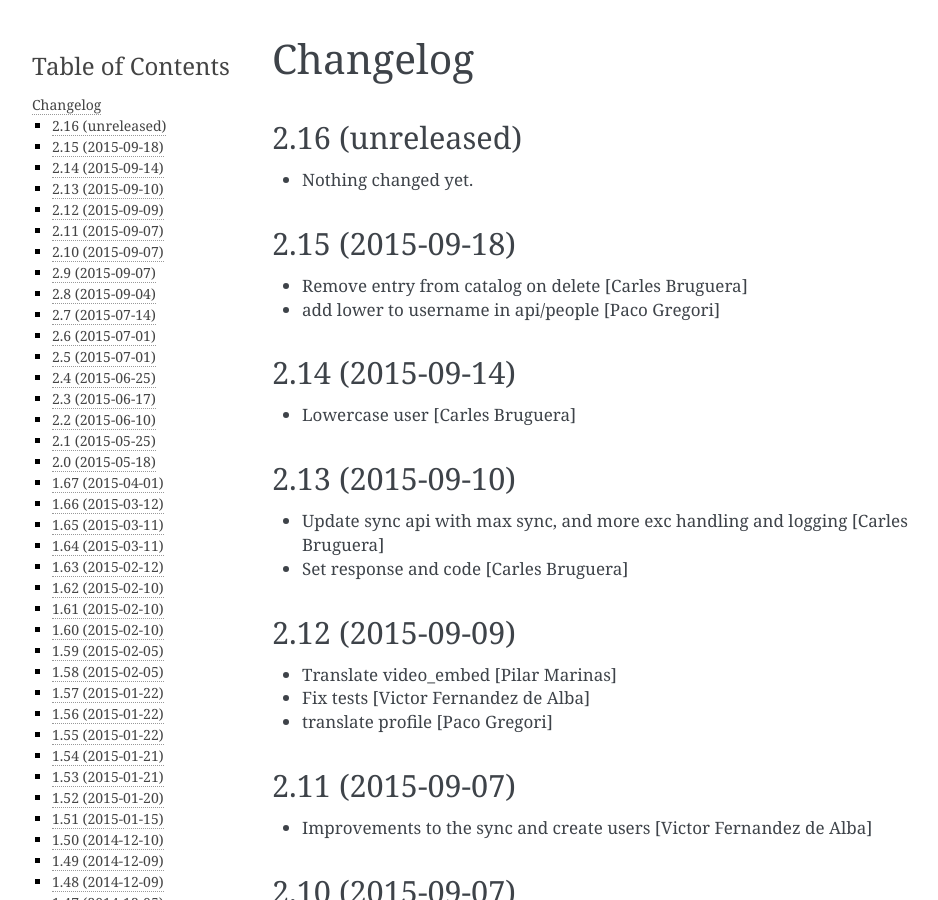
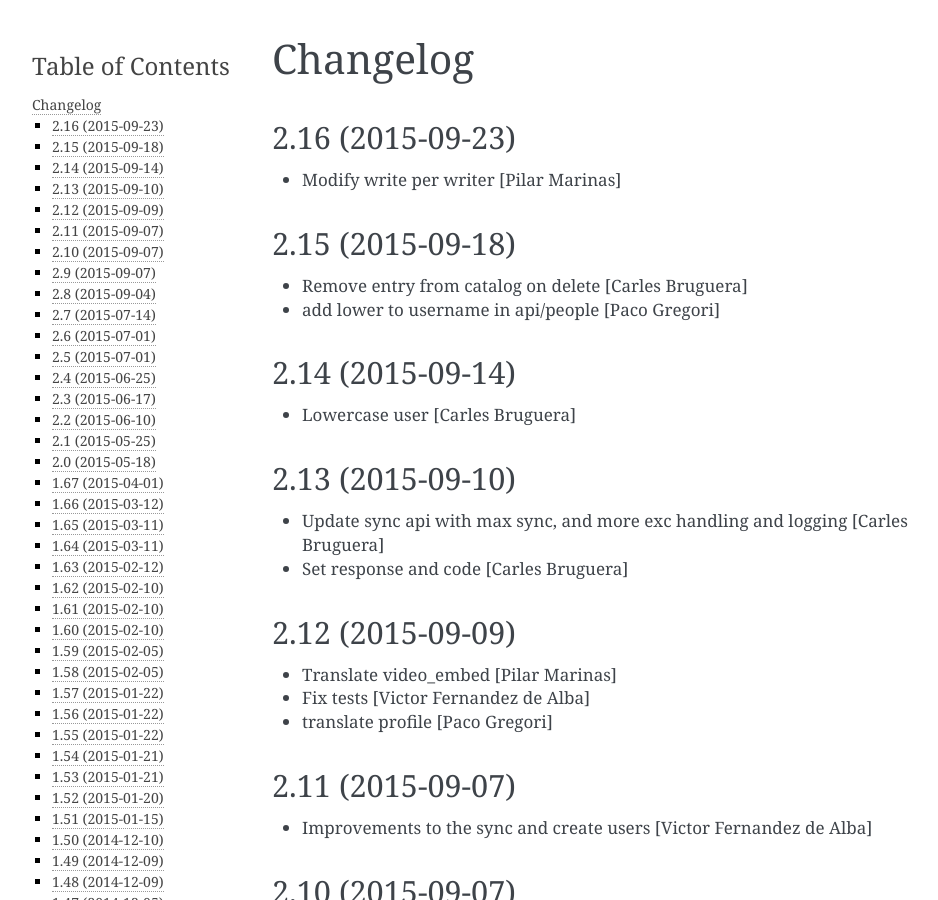
Before and after one commit to UPCnet/ulearn.core, a Sphinx documentation site: the page built from docs/HISTORY.rst, in a window 1280 px wide and 900 px high. Shown: the whole window, without its empty margins (148-1086 px from the left). Built offline with Sphinx 7.4.7, drawn with Linux system fonts in a browser that asks for light colours; pages that are not in the unit, such as notebooks, are missing from menus.

Commit message:
Preparing release 2.16

```diff
--- a/docs/HISTORY.rst
+++ b/docs/HISTORY.rst
@@ -1,11 +1,10 @@
 Changelog
 =========
 
-2.16 (unreleased)
+2.16 (2015-09-23)
 -----------------
 
-- Nothing changed yet.
-
+* Modify write per writer [Pilar Marinas]
 
 2.15 (2015-09-18)
 -----------------
--- a/setup.py
+++ b/setup.py
@@ -1,7 +1,7 @@
 from setuptools import setup, find_packages
 import os
 
-version = '2.16.dev0'
+version = '2.16'
 
 README = open('README.rst').read()
 HISTORY = open(os.path.join('docs', 'HISTORY.rst')).read()
```
